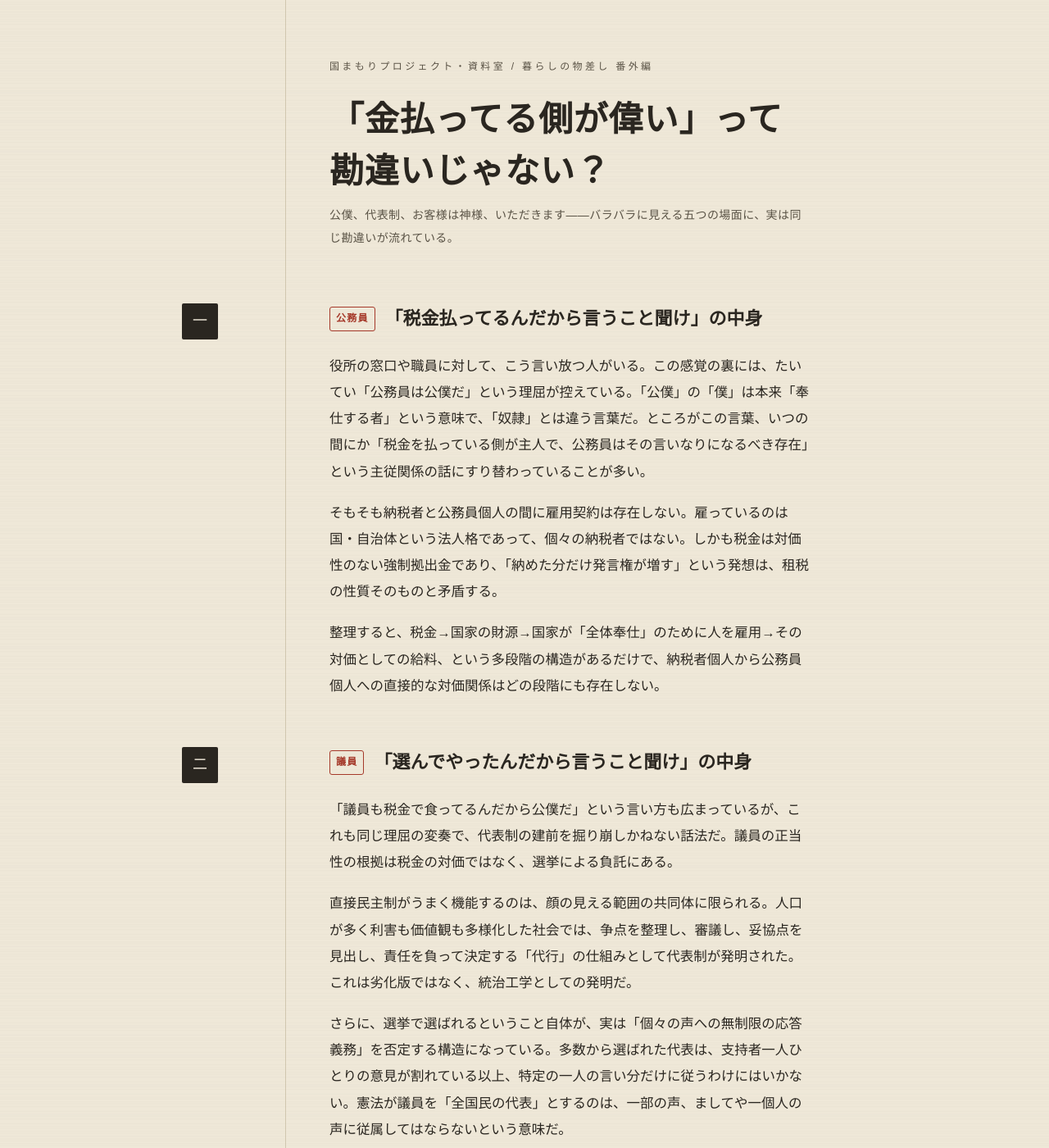
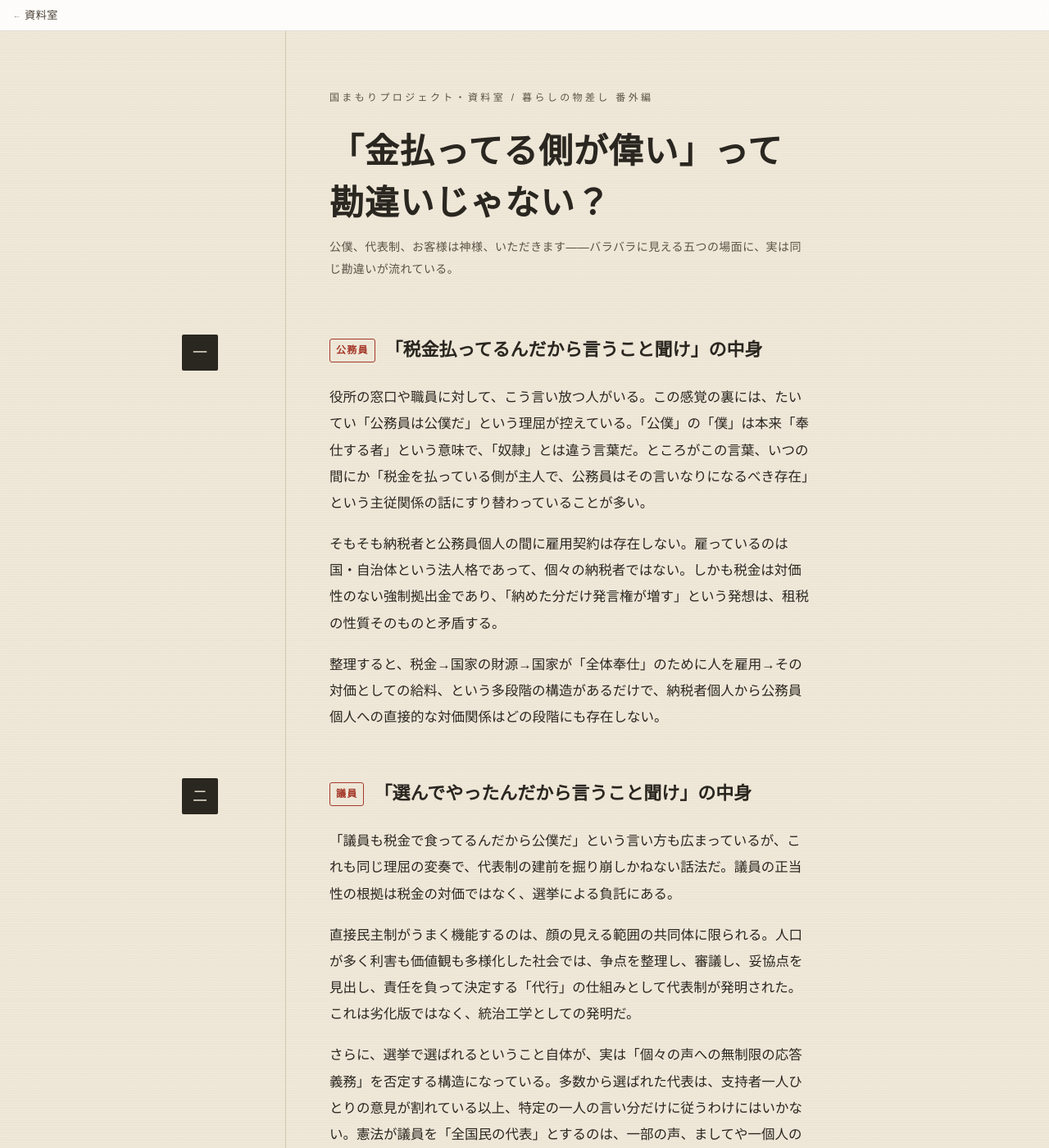
Before and after one commit to maskedrider88/maskedrider88.github.io, a Jekyll site: the page built from kinsenjoretsu.html, in a window 1280 px wide and 1400 px high. Shown: the whole window at 82% size. Built offline with Jekyll 4.4.1, drawn with Linux system fonts in a browser that asks for light colours.

Commit message:
Update kinsenjoretsu.html

```diff
--- a/kinsenjoretsu.html
+++ b/kinsenjoretsu.html
@@ -1,5 +1,8 @@
-<!DOCTYPE html>
-<html lang="ja">
+---
+layout: default
+title: 楽しい未来の事例紹介 — AI時代の地方回帰ビジョン
+---
+
 <head>
 <meta charset="UTF-8">
 <meta name="viewport" content="width=device-width, initial-scale=1.0">
@@ -200,8 +203,7 @@
 
   strong{ color:var(--vermillion); font-weight:700; }
 </style>
-</head>
-<body>
+
 <div class="ledger">
 
   <div class="kicker">国まもりプロジェクト・資料室 / 暮らしの物差し 番外編</div>
@@ -278,5 +280,3 @@
 
   <footer>国まもりプロジェクト資料室</footer>
 </div>
-</body>
-</html>
```
